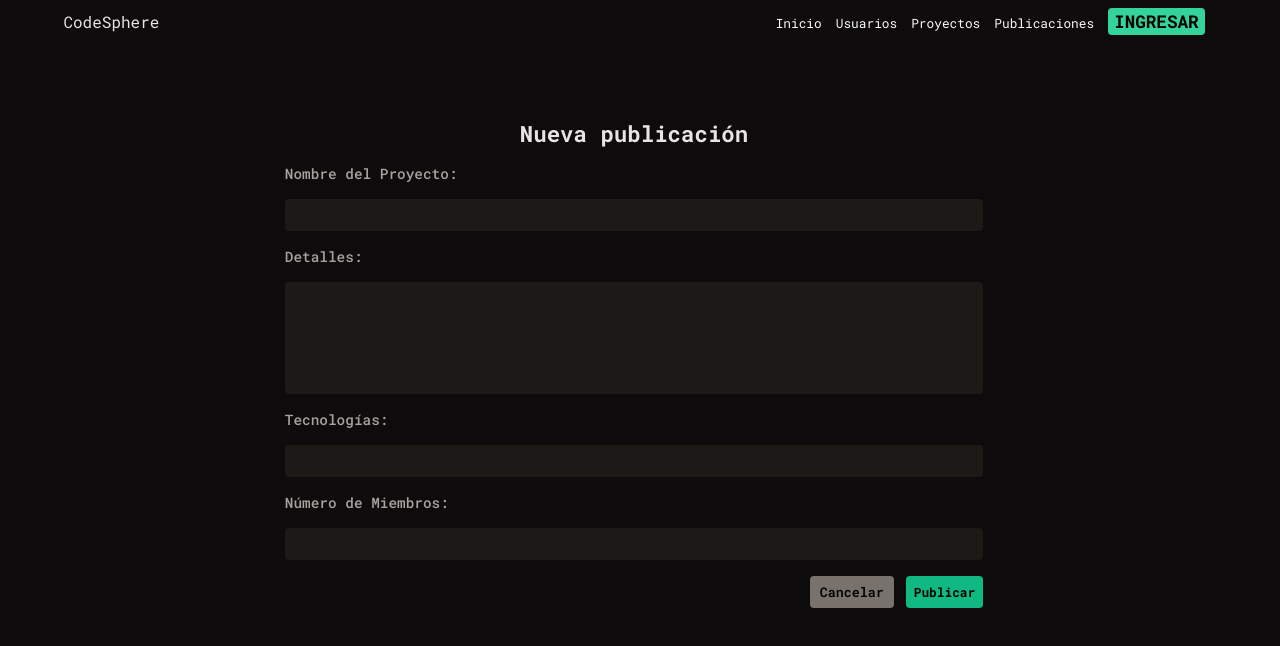
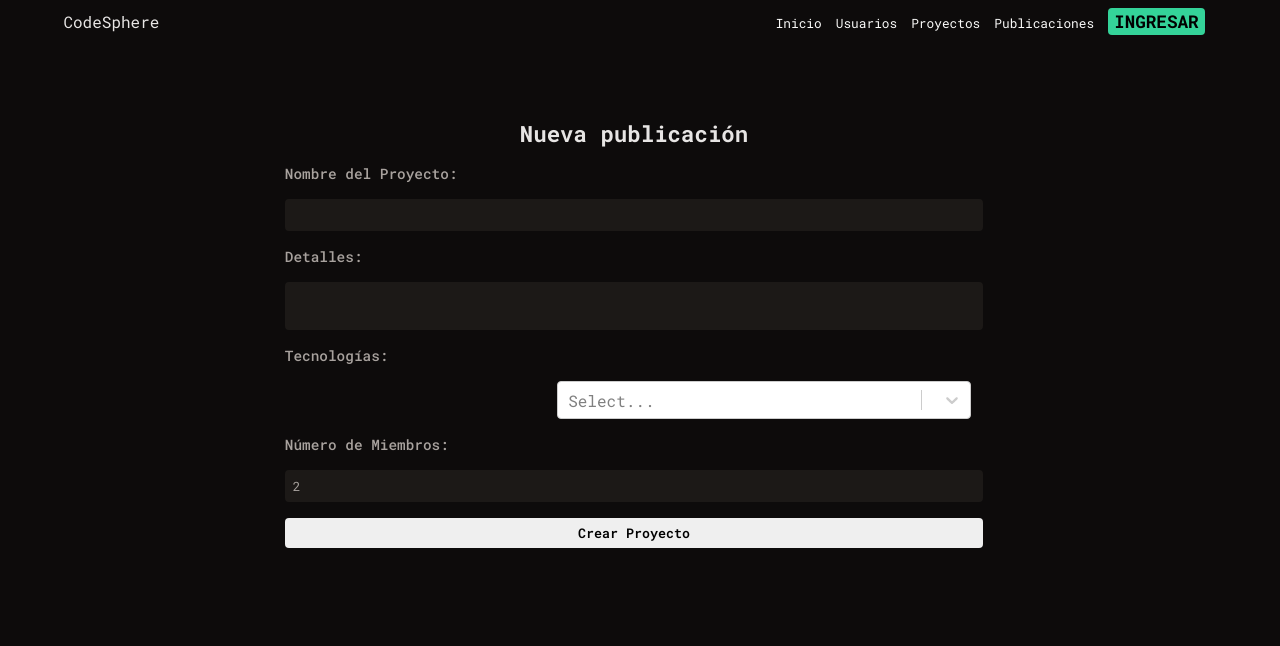
Before and after one commit to CodeSphereDevs/frontend, a React (Vite) app: page /nuevo-proyecto in a window 1280 px wide. Shown: the top 646 px of the page. Built offline with nearby package versions, Linux system fonts and the light colour scheme; no server answers.

Commit message:
refactor NuevoProyecto

```diff
--- a/src/pages/nuevo-proyecto/NuevoProyecto.jsx
+++ b/src/pages/nuevo-proyecto/NuevoProyecto.jsx
@@ -1,40 +1,74 @@
 import { useState, useCallback } from "react";
 import { useNavigate } from "react-router-dom";
+import Select from "react-select";
 import ErrorAlert from "../../componentes/ErrorAlert";
 import Loader from "../../assets/loader.svg";
 import { createProject } from "../../api/createProject";
 import "./NuevoProyecto.scss";
+
+const initialTechs = [];
+const techsOptions = [
+  { value: "React", label: "React" },
+  { value: "Node.js", label: "Node.js" },
+  { value: "Python", label: "Python" },
+  { value: "Java", label: "Java" },
+];
 
 export default function NuevoProyecto() {
   const [errorAlert, setErrorAlert] = useState("");
   const [isLoading, setIsLoading] = useState(false);
   const nav = useNavigate();
 
-  const showErrorAlert = useCallback((s) => {
-    setErrorAlert(s);
-    const timeoutId = setTimeout(() => {
-      setErrorAlert("");
-    }, 3000);
-    return () => clearTimeout(timeoutId);
-  }, [setErrorAlert]);
+  const [formData, setFormData] = useState({
+    projectName: "",
+    details: "",
+    technologies: initialTechs,
+    numMembers: 2,
+  });
+
+  const handleInputChange = (e) => {
+    const { name, value } = e.target;
+    setFormData({
+      ...formData,
+      [name]: value,
+    });
+  };
+
+  const handleSelectChange = (selectedOptions) => {
+    setFormData({
+      ...formData,
+      technologies: selectedOptions,
+    });
+  };
+
+  const showErrorAlert = useCallback(
+    (message) => {
+      setErrorAlert(message);
+      const timeoutId = setTimeout(() => {
+        setErrorAlert("");
+      }, 3000);
+      return () => clearTimeout(timeoutId);
+    },
+    [setErrorAlert]
+  );
 
   const handleSubmit = async (event) => {
     event.preventDefault();
 
-    const form = event.currentTarget;
-    const projectName = form.projectName.value;
-    const details = form.details.value;
-    const technologies = form.technologies.value;
-    const numMembers = form.numMembers.value;
+    // Validación de campos
+    if (!formData.projectName || !formData.details || formData.technologies.length === 0) {
+      showErrorAlert("Todos los campos son obligatorios.");
+      return;
+    }
 
     setIsLoading(true);
 
-    const response = await createProject(projectName, details, technologies, numMembers);
+    const response = await createProject(formData);
 
     setIsLoading(false);
 
-    if (!response.success) {
-      showErrorAlert(response.message);
+    if (response.error) {
+      showErrorAlert(response.error);
       return;
     }
 
@@ -50,26 +84,45 @@ export default function NuevoProyecto() {
         ) : (
           <>
             <label htmlFor="projectName">Nombre del Proyecto:</label>
-            <input type="text" name="projectName" id="projectName" autoComplete="off" />
-
+            <input
+              type="text"
+              name="projectName"
+              id="projectName"
+              autoComplete="off"
+              value={formData.projectName}
+              onChange={handleInputChange}
+            />
             <label htmlFor="details">Detalles:</label>
-            <textarea name="details" id="details" rows={6}></textarea>
-
+            <textarea
+              name="details"
+              id="details"
+              value={formData.details}
+              onChange={handleInputChange}
+            />
             <label htmlFor="technologies">Tecnologías:</label>
-            <input type="text" name="technologies" id="technologies" autoComplete="off" />
-
+            <Select
+              isMulti
+              name="technologies"
+              options={techsOptions}
+              className="techs"
+              value={formData.technologies}
+              onChange={handleSelectChange}
+            />
             <label htmlFor="numMembers">Número de Miembros:</label>
-            <input type="number" name="numMembers" id="numMembers" autoComplete="off" />
-
-            <div>
-              <button type="button" onClick={() => nav("/publicaciones")}>Cancelar</button>
-              <input type="submit" value="Publicar" className="submitButton" />
-            </div>
+            <input
+              type="number"
+              name="numMembers"
+              id="numMembers"
+              value={formData.numMembers}
+              onChange={handleInputChange}
+              min="2"
+              max="6"
+            />
+            <button type="submit">Crear Proyecto</button>
           </>
         )}
+        {errorAlert && <ErrorAlert message={errorAlert} />}
       </form>
-
-      {errorAlert && <ErrorAlert alertMessage={errorAlert} />}
     </div>
   );
 }
```
